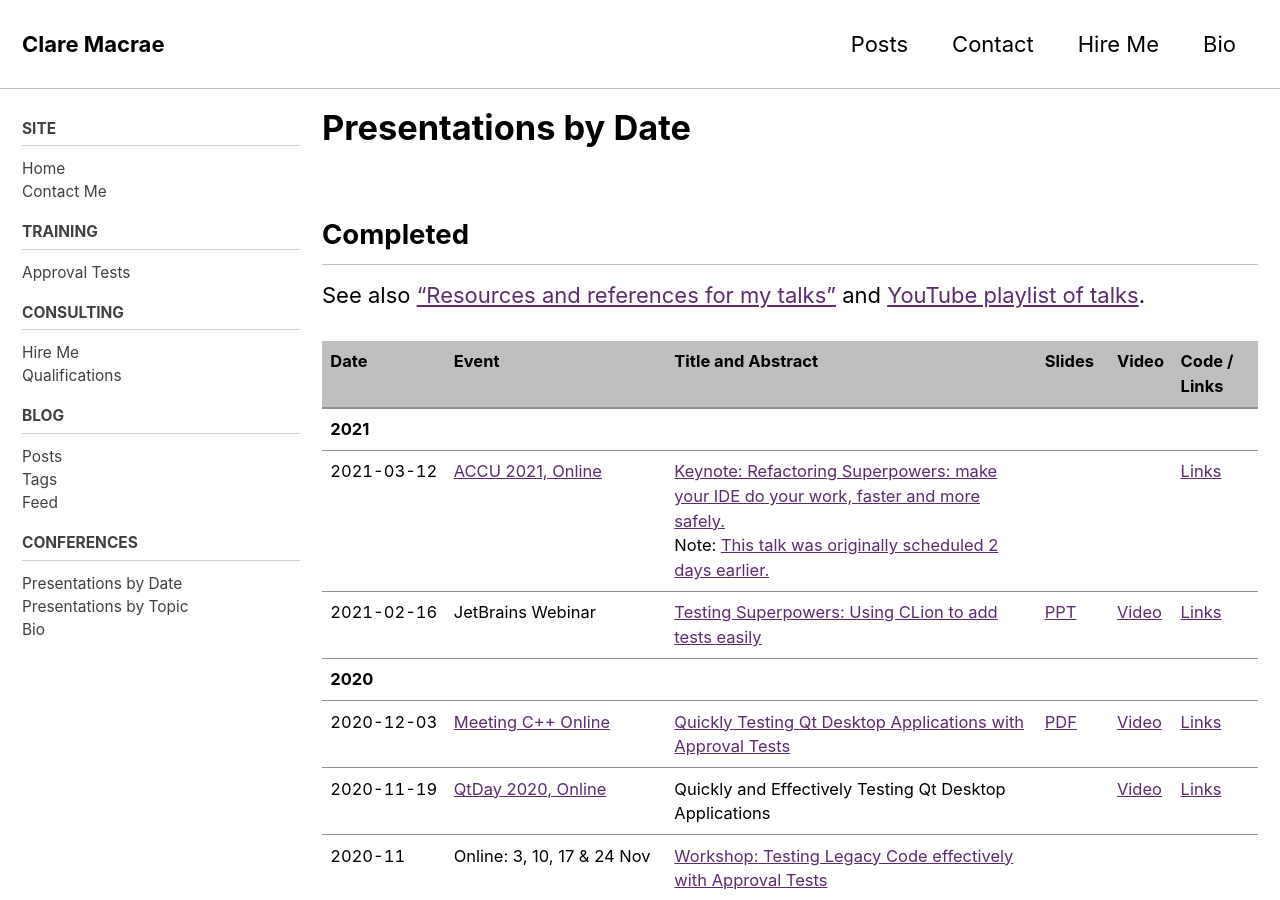
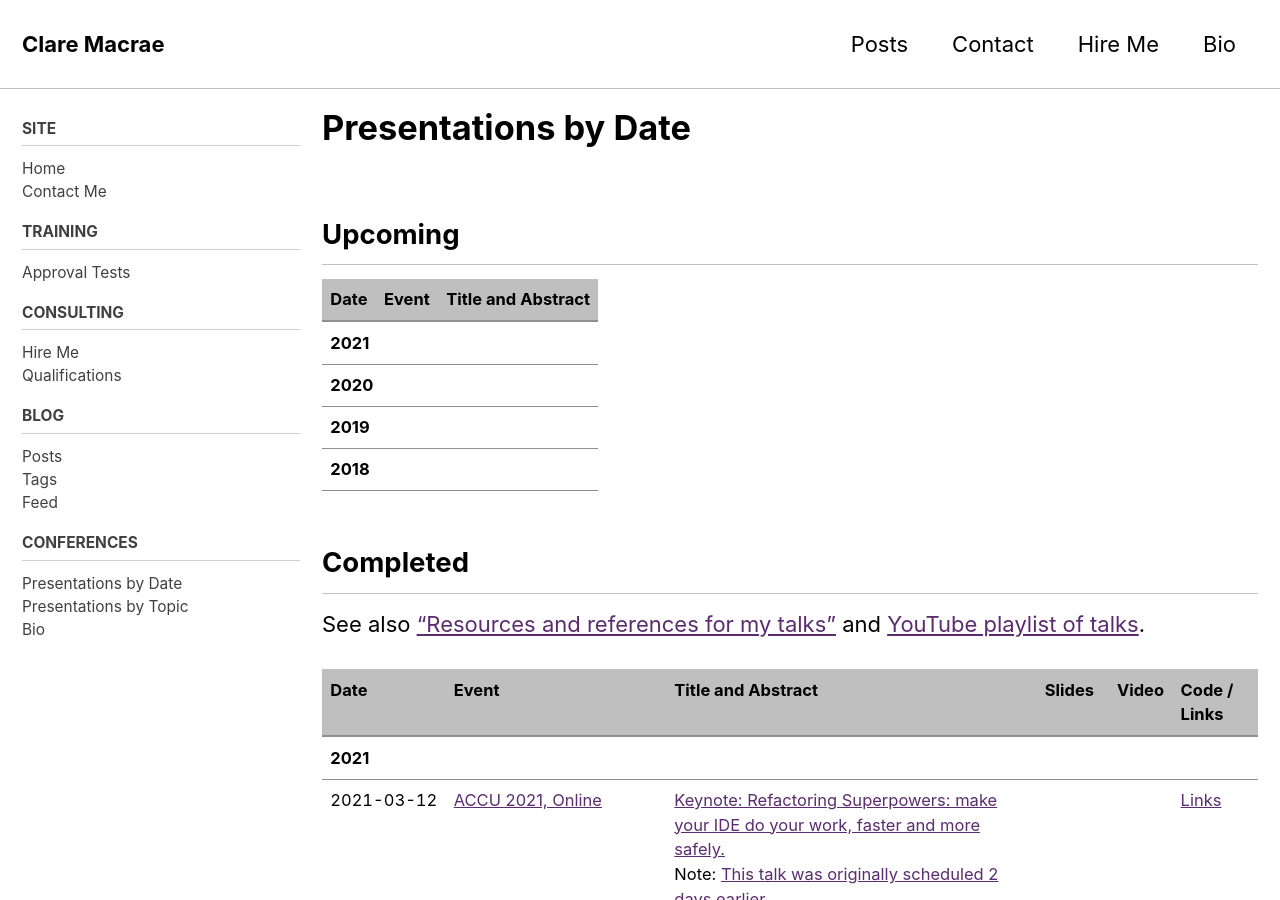
Before and after one commit to claremacrae/claremacrae.github.io, a Jekyll site: the page built from conferences/presentations.md, in a window 1280 px wide and 900 px high. Built offline with Jekyll 4.4.1, drawn with Linux system fonts in a browser that asks for light colours; cached includes are drawn as plain includes; nearby versions of some CDN libraries.

Commit message:
Work in progress on showing upcoming talks - adding Upcoming table

```diff
--- /dev/null
+++ b/_includes/presentations/upcoming-presentation-head.html
@@ -0,0 +1,7 @@
+  <thead>
+    <tr>
+      <th>Date</th>
+      <th>Event</th>
+      <th>Title and Abstract</th>
+    </tr>
+  </thead>
--- /dev/null
+++ b/_includes/presentations/upcoming-presentation-talk-row.html
@@ -0,0 +1,5 @@
+    <tr>
+      <td><span class="text-tabular-dates">{{ event.date }}</span></td>
+      <td>{% if event.event.url %}<a href="{{ event.event.url }}">{{ event.event.name }}</a>{% else %}{{ event.event.name }}{% endif %}</td>
+      <td>{% if event.talk.url %}<a href="{{ event.talk.url }}">{{ event.talk.name }}</a>{% else %}{{ event.talk.name }}{% endif %}{% if event.talk.notes %} <br>Note: <a href="{{ event.talk.notes_url }}">{{ event.talk.notes }}</a> {% endif %}</td>
+    </tr>
--- a/_layouts/presentations_table.html
+++ b/_layouts/presentations_table.html
@@ -1,6 +1,26 @@
 ---
 layout: single
 ---
+
+
+<h2 id="upcoming">Upcoming</h2>
+
+<table>
+  {% include /presentations/upcoming-presentation-head.html %}
+  <tbody>
+    {% assign last_year = "undefined" %}
+    {% for event in site.data.presentations %}
+    {% assign year = event.date | split:"-" | first %}
+    {% if year != last_year %}
+    <tr>
+      <td colspan="6"><strong>{{ year }}</strong></td>
+    </tr>
+    {% endif %}
+    {% assign last_year = year %}
+<!--    {% include /presentations/upcoming-presentation-talk-row.html %}-->
+    {% endfor %}
+  </tbody>
+</table>
 
 
 <h2 id="completed">Completed</h2>
```
